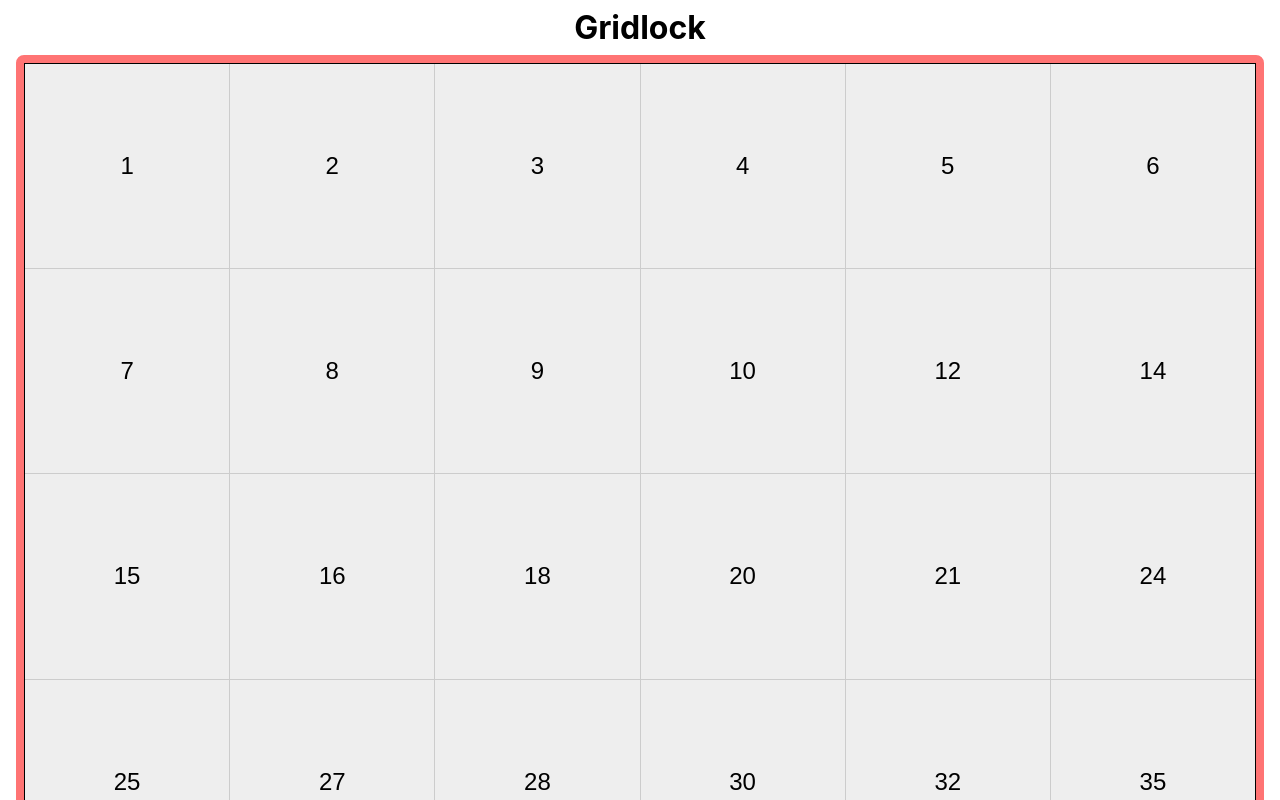
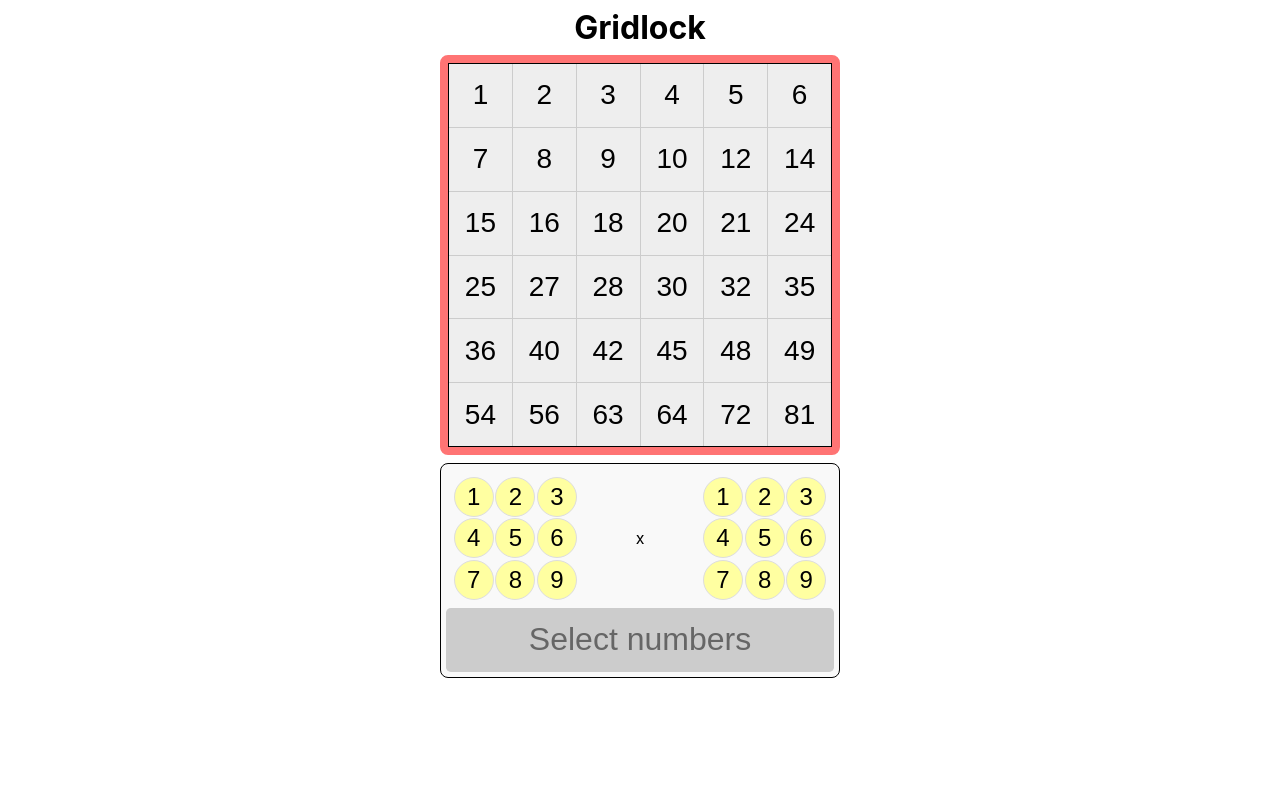
Before and after one commit to willbraun/gridlock, a React (Create React App) app: page / in a window 1280 px wide. Shown: the top 800 px of the page. Built offline with nearby package versions, Linux system fonts and the light colour scheme.

Commit message:
changed app-inner sizing so that grid looks correct

```diff
--- a/src/App.css
+++ b/src/App.css
@@ -3,9 +3,9 @@
 	left: 50%;
 	transform: translateX(-50%);
 	text-align: center;
-	width: var(--grid-size);
-	/* max-width: 40vw; */
-	height: calc(100vh - 2rem);
+	width: calc(100vw - 2rem);
+	max-width: 50vh;
+	height: 80vh;
 	margin: 0.5rem auto;
 }
 
--- a/src/index.css
+++ b/src/index.css
@@ -4,7 +4,6 @@
 	--yellow: rgb(255, 255, 161);
 	--red: rgb(255, 116, 116);
 	--blue: rgb(145, 181, 255);
-	--grid-size: calc(100vw - 2rem);
 }
 
 body {
--- a/src/styles/grid.css
+++ b/src/styles/grid.css
@@ -4,8 +4,7 @@
     border-radius: 0.5rem;
     margin: 0 0 0.5rem 0;
     transition: 0.3s;
-    height: var(--grid-size);
-    width: var(--grid-size);
+    width: 100%;
     aspect-ratio: 1;
 }
 
--- a/src/styles/square.css
+++ b/src/styles/square.css
@@ -4,7 +4,7 @@
     justify-content: center;
     align-items: center;
     border: none;
-    font-size: 3vh;
+    font-size: 3.5vh;
     color: #000;
     transition: 0.1s;
     width: 100%;
```
